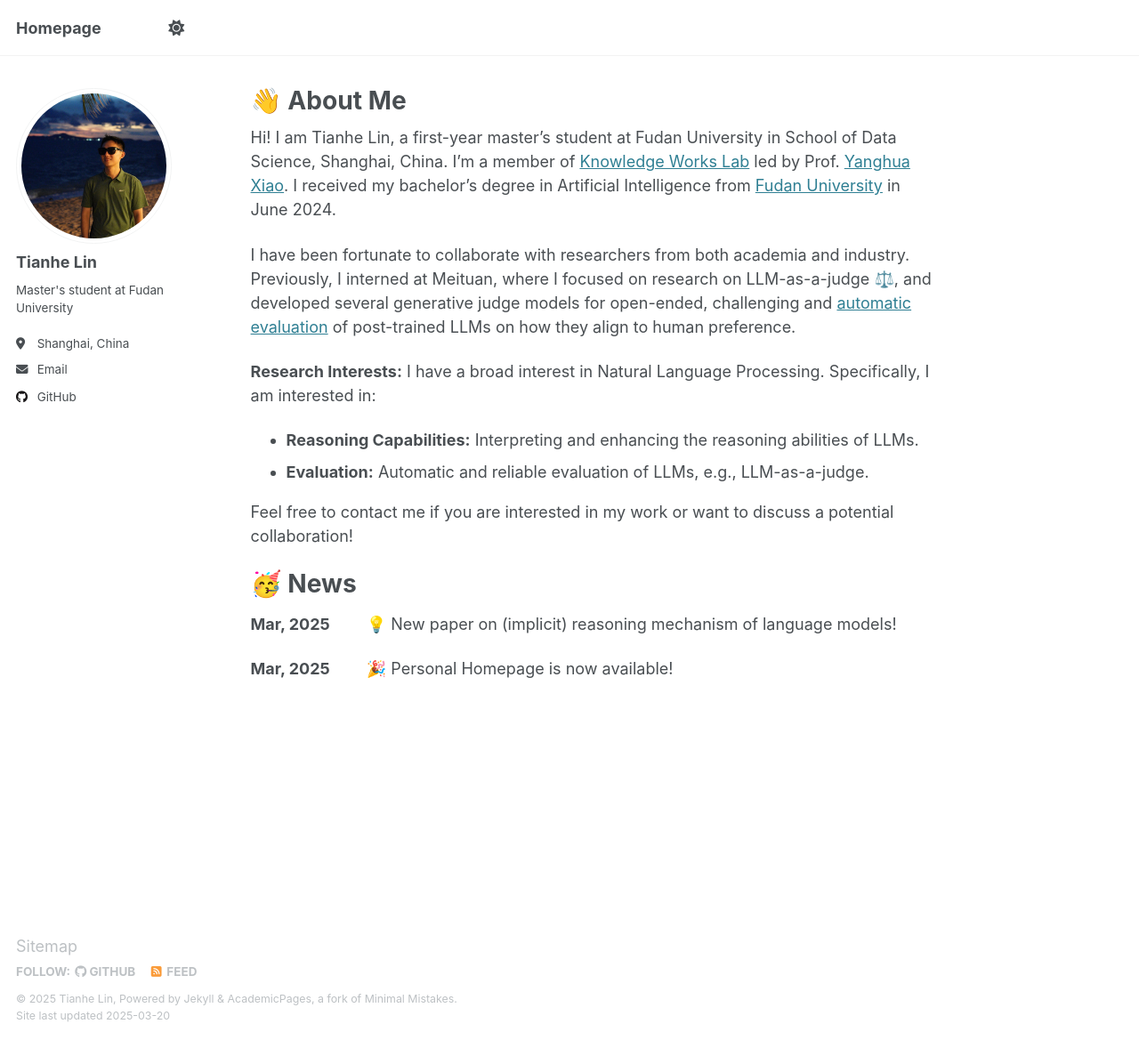
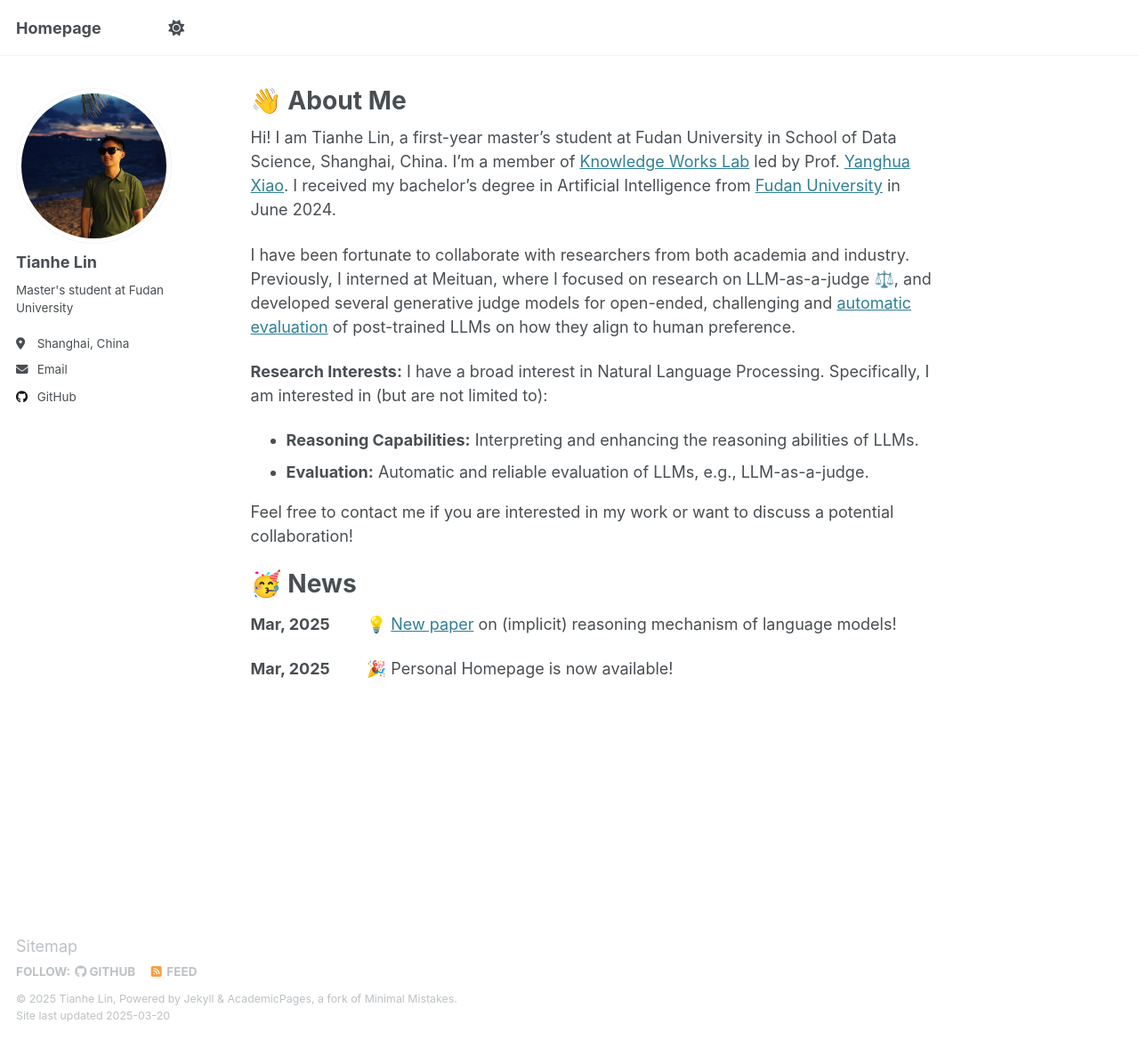
Before and after one commit to TianheL/TianheL.github.io, a Jekyll site: the page built from _pages/about.md, in a window 1280 px wide and 1169 px high. Shown: the whole window at 89% size. Built offline with Jekyll 4.4.1, drawn with Linux system fonts in a browser that asks for light colours; emoji names are drawn with the system emoji font.

Commit message:
update about

```diff
--- a/_pages/about.md
+++ b/_pages/about.md
@@ -14,7 +14,7 @@ I received my bachelor's degree in Artificial Intelligence from [Fudan Universit
 I have been fortunate to collaborate with researchers from both academia and industry.
 Previously, I interned at Meituan, where I focused on research on LLM-as-a-judge ‍⚖️, and developed several generative judge models for open-ended, challenging and [automatic evaluation](https://agi-eval.cn/evaluation/LLM-CN-Subj-1-Rnd?id=48) of post-trained LLMs on how they align to human preference.
 
-**Research Interests:**  I have a broad interest in Natural Language Processing. Specifically, I am interested in:
+**Research Interests:**  I have a broad interest in Natural Language Processing. Specifically, I am interested in (but are not limited to):
 - **Reasoning Capabilities:** Interpreting and enhancing the reasoning abilities of LLMs.
 - **Evaluation:** Automatic and reliable evaluation of LLMs, e.g., LLM-as-a-judge.
 
@@ -22,6 +22,6 @@ Feel free to contact me if you are interested in my work or want to discuss a po
 
 🥳 News
 ======
-**Mar, 2025**&emsp;&emsp; :bulb: New paper on (implicit) reasoning mechanism of language models!
+**Mar, 2025**&emsp;&emsp; :bulb: [New paper](https://arxiv.org/abs/2503.07604) on (implicit) reasoning mechanism of language models!
 
 **Mar, 2025**&emsp;&emsp; :tada: Personal Homepage is now available!
```
